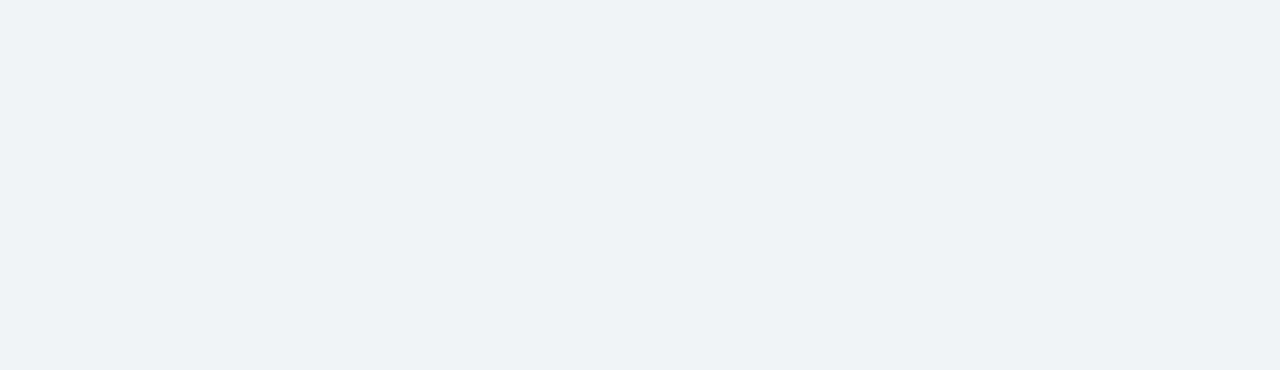
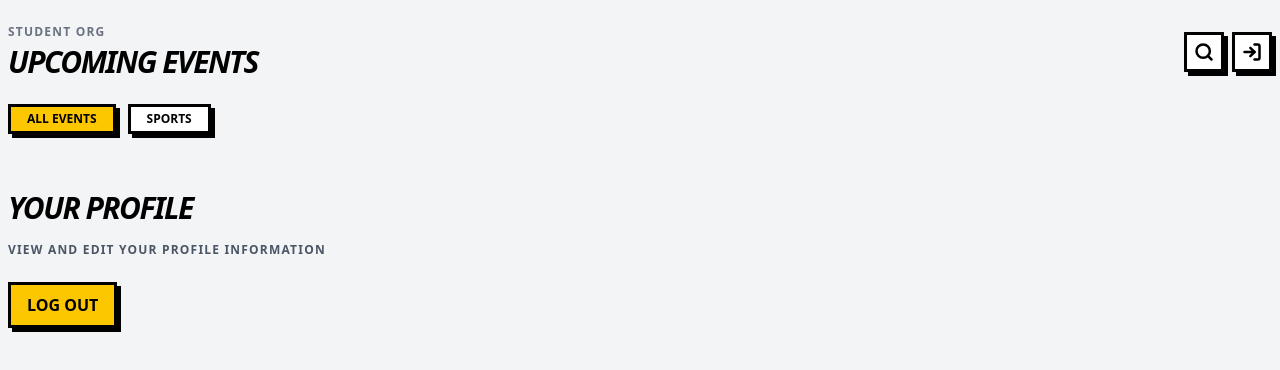
Before and after one commit to wesenbergg/swa-project, a React (Vite) app in the folder ui/: page /profile in a window 1280 px wide. Before the commit this address had no page. Shown: the top 370 px of the page. Built offline with nearby package versions, Linux system fonts and the light colour scheme.

Commit message:
Add Profile page and Layout component

```diff
--- a/ui/src/App.tsx
+++ b/ui/src/App.tsx
@@ -4,20 +4,23 @@ import Login from "./pages/Login"
 import Register from "./pages/Register"
 import New from "./pages/events/New"
 import Single from "./pages/events/Single"
+import Profile from "./pages/Profile"
+import Layout from "./components/Layout"
 
 const App = () => {
   return (
     <Routes>
-      <Route index element={<Home />} />
+      <Route path="login" element={<Login />} />
+      <Route path="register" element={<Register />} />
 
-      <Route>
-        <Route path="login" element={<Login />} />
-        <Route path="register" element={<Register />} />
-      </Route>
+      <Route element={<Layout />}>
+        <Route index element={<Home />} />
+        <Route path="profile" element={<Profile />} />
 
-      <Route path="events">
-        <Route path=":event" element={<Single />} />
-        <Route path="new" element={<New />} />
+        <Route path="events">
+          <Route path=":event" element={<Single />} />
+          <Route path="new" element={<New />} />
+        </Route>
       </Route>
     </Routes>
   )
--- /dev/null
+++ b/ui/src/components/Layout.tsx
@@ -0,0 +1,13 @@
+import { Outlet } from "react-router"
+import TopNavigation from "./TopNavigation"
+
+const Layout = () => {
+  return (
+    <>
+      <TopNavigation />
+      <Outlet />
+    </>
+  )
+}
+
+export default Layout
--- a/ui/src/components/TopNavigation.tsx
+++ b/ui/src/components/TopNavigation.tsx
@@ -1,21 +1,18 @@
 import { useState } from "react"
-import { Search, LogOut } from "lucide-react"
-import { useNavigate } from "react-router"
+import { Search, User, LogIn } from "lucide-react"
+import { Link, useNavigate } from "react-router"
 
-const categories = ["All Events", "Social", "Academic", "Workshops"]
+const categories = ["All Events", "Sports"]
 
 const TopNavigation = () => {
   const [selectedCategory, setSelectedCategory] = useState("All Events")
   const navigate = useNavigate()
+  const isLoggedIn = !!localStorage.getItem("token")
 
-  const logout = () => {
-    localStorage.removeItem("token")
-    navigate("/login")
-  }
   return (
     <>
-      <header className="sticky top-0 z-50 bg-white border-b-4 border-black px-4 py-6">
-        <div className="max-w-md mx-auto flex items-center justify-between">
+      <header className="max-w-md md:max-w-4xl lg:max-w-7xl mx-auto px-2 py-6">
+        <div className="flex items-center justify-between">
           <div className="flex flex-col">
             <span className="text-xs font-black uppercase tracking-widest text-gray-500 mb-1">
               Student Org
@@ -28,18 +25,30 @@ const TopNavigation = () => {
             <button className="w-10 h-10 flex items-center justify-center bg-white neo-border neo-shadow neo-button-active">
               <Search className="w-5 h-5" strokeWidth={3} />
             </button>
-            <button
-              onClick={logout}
-              className="w-10 h-10 flex items-center justify-center bg-white neo-border neo-shadow neo-button-active"
-              title="Logout"
-            >
-              <LogOut className="w-5 h-5" strokeWidth={3} />
-            </button>
+
+            {isLoggedIn ? (
+              <Link
+                to="/profile"
+                className="w-10 h-10 flex items-center justify-center bg-white neo-border neo-shadow neo-button-active"
+                title="Profile"
+              >
+                <User className="w-5 h-5" strokeWidth={3} />
+              </Link>
+            ) : (
+              <button
+                onClick={() => navigate("/login")}
+                className="w-10 h-10 flex items-center justify-center bg-white neo-border neo-shadow neo-button-active"
+                title="Log In"
+              >
+                <LogIn className="w-5 h-5" strokeWidth={3} />
+              </button>
+            )}
           </div>
         </div>
-        <div className="max-w-md mx-auto flex gap-3 mt-6 overflow-x-auto no-scrollbar pb-2">
+        <div className="mx-auto flex gap-3 mt-6 overflow-x-auto no-scrollbar pb-2">
           {categories.map(category => (
-            <button
+            <Link
+              to="/"
               key={category}
               onClick={() => setSelectedCategory(category)}
               className={`px-4 py-1 neo-border neo-shadow text-xs font-black uppercase whitespace-nowrap ${
@@ -47,7 +56,7 @@ const TopNavigation = () => {
               }`}
             >
               {category}
-            </button>
+            </Link>
           ))}
         </div>
       </header>
--- /dev/null
+++ b/ui/src/pages/Profile.tsx
@@ -0,0 +1,31 @@
+import { useNavigate } from "react-router"
+
+const Profile = () => {
+  const navigate = useNavigate()
+
+  const handleLogout = () => {
+    localStorage.removeItem("token")
+    navigate("/login")
+  }
+
+  return (
+    <>
+      <div className="max-w-md md:max-w-4xl lg:max-w-7xl mx-auto px-2 py-6">
+        <h1 className="text-3xl font-black italic tracking-tighter uppercase">
+          Your Profile
+        </h1>
+        <p className="mt-4 font-bold text-gray-600 uppercase tracking-widest text-xs">
+          View and edit your profile information
+        </p>
+        <button
+          onClick={handleLogout}
+          className="mt-6 px-4 py-2 bg-yellow-400 neo-border neo-shadow font-bold uppercase"
+        >
+          Log Out
+        </button>
+      </div>
+    </>
+  )
+}
+
+export default Profile
```
